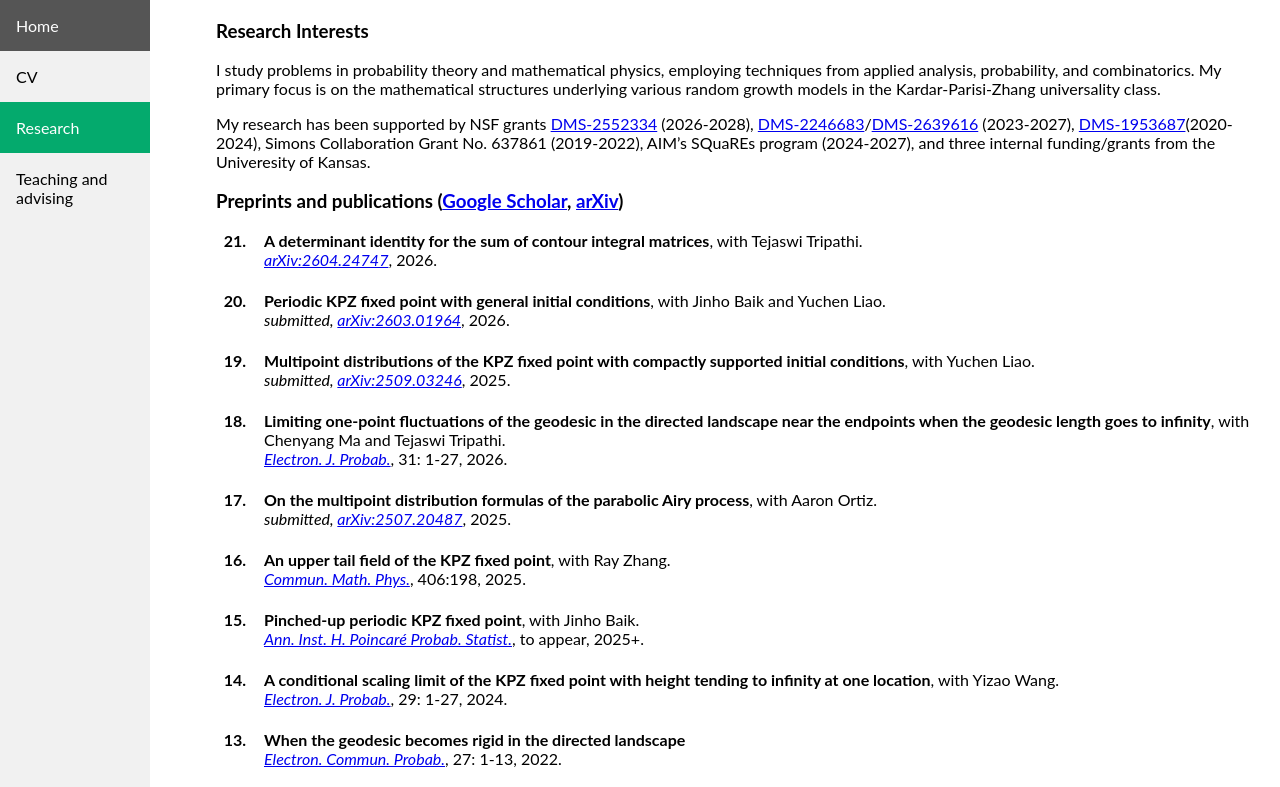
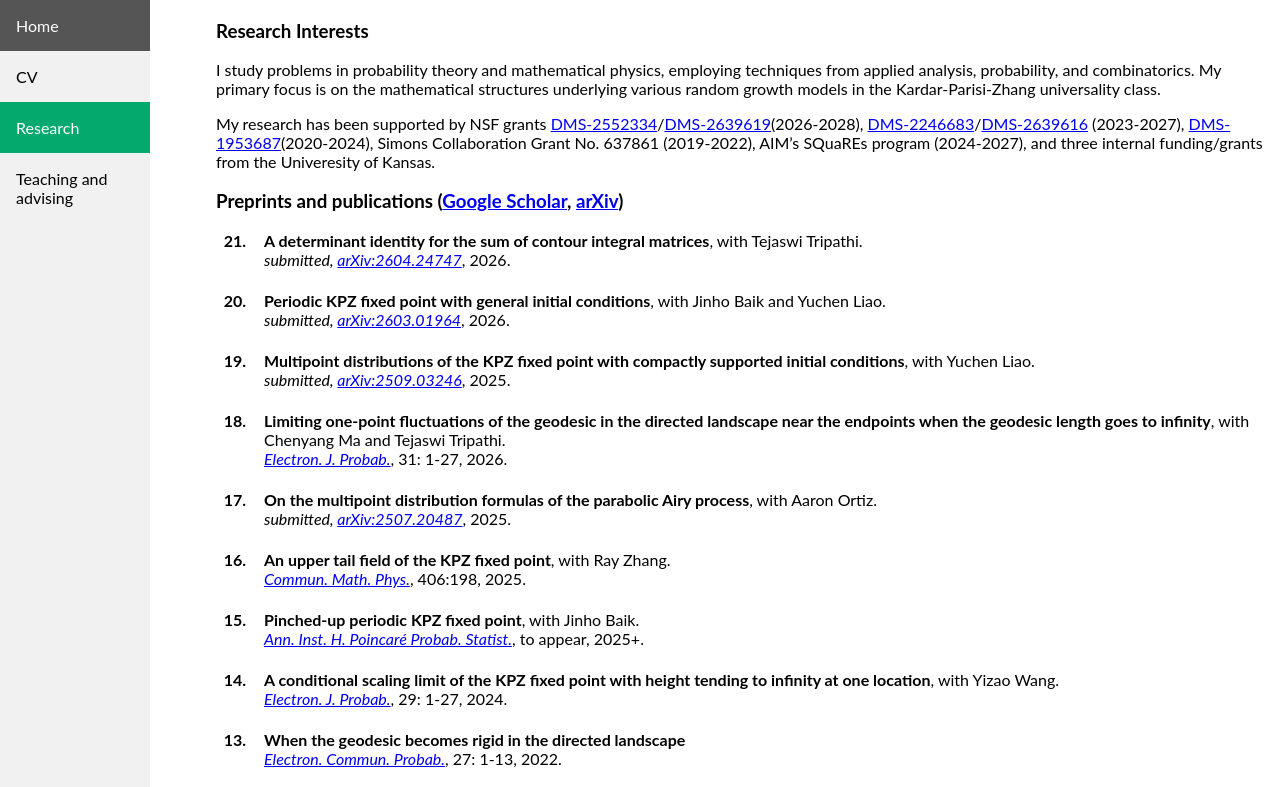
Before and after one commit to zhipengliumath/zhipengliumath.github.io, a plain HTML site: page research.html in a window 1280 px wide. Shown: the top 787 px of the page. Drawn offline with Linux system fonts and the light colour scheme.

Commit message:
Update research.html

```diff
--- a/research.html
+++ b/research.html
@@ -89,7 +89,7 @@ ol.publications li.special .pub-number {
     <h3>Research Interests</h3>
     <p>I study problems in probability theory and mathematical physics, employing techniques from applied analysis, probability, and combinatorics. My primary focus is on the mathematical structures underlying various random growth models in the Kardar-Parisi-Zhang universality class.</p>
 
-    <p>My research has been supported by NSF grants <a href="https://nsf.gov/awardsearch/showAward?AWD_ID=2552334">DMS-2552334</a> (2026-2028),
+    <p>My research has been supported by NSF grants <a href="https://nsf.gov/awardsearch/showAward?AWD_ID=2552334">DMS-2552334</a>/<a href="https://nsf.gov/awardsearch/showAward?AWD_ID=2639619">DMS-2639619</a>(2026-2028),
     <a href="https://nsf.gov/awardsearch/showAward?AWD_ID=2246683">DMS-2246683</a>/<a href="https://nsf.gov/awardsearch/showAward?AWD_ID=2639616">DMS-2639616</a> (2023-2027), <a href="https://nsf.gov/awardsearch/showAward?AWD_ID=1953687">DMS-1953687</a>(2020-2024), Simons Collaboration Grant No. 637861 (2019-2022), AIM’s SQuaREs program (2024-2027), and three internal funding/grants from the Univeresity of Kansas.
     </p>
     <style type="text/css">
@@ -111,7 +111,7 @@ ol.publications li.special .pub-number {
     <!-- Add new papers at the VERY TOP of this list -->
     <ol class="publications" id="pubList">
        <li><span class="pub-number"></span><b>A determinant identity for the sum of contour integral matrices</b>, with Tejaswi Tripathi.<br>
-            <i><a href="https://arxiv.org/abs/2604.24747">arXiv:2604.24747</a></i>, 2026.</li>
+            <i>submitted, <a href="https://arxiv.org/abs/2604.24747">arXiv:2604.24747</a></i>, 2026.</li>
 
         <li><span class="pub-number"></span><b>Periodic KPZ fixed point with general initial conditions</b>, with Jinho Baik and Yuchen Liao.<br>
             <i>submitted, <a href="https://arxiv.org/abs/2603.01964">arXiv:2603.01964</a></i>, 2026.</li>
```
